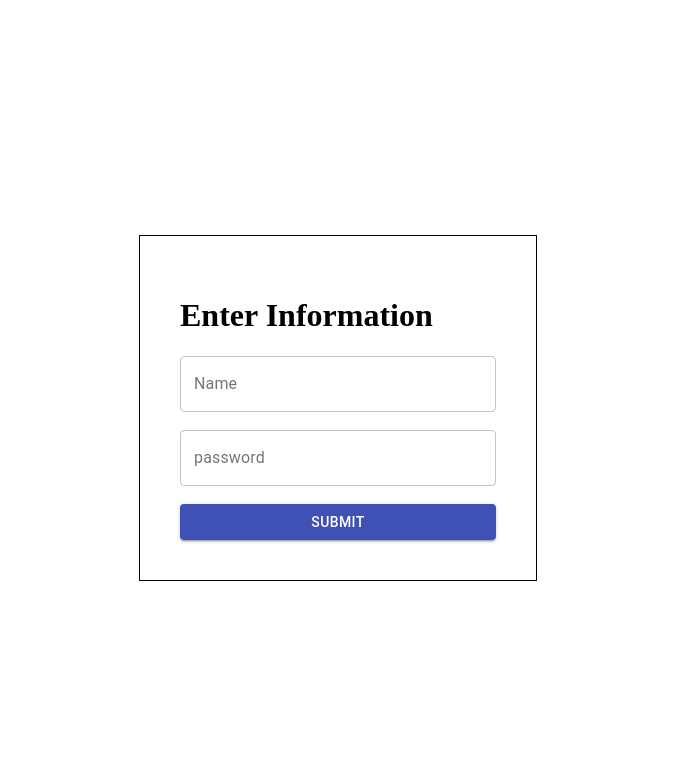
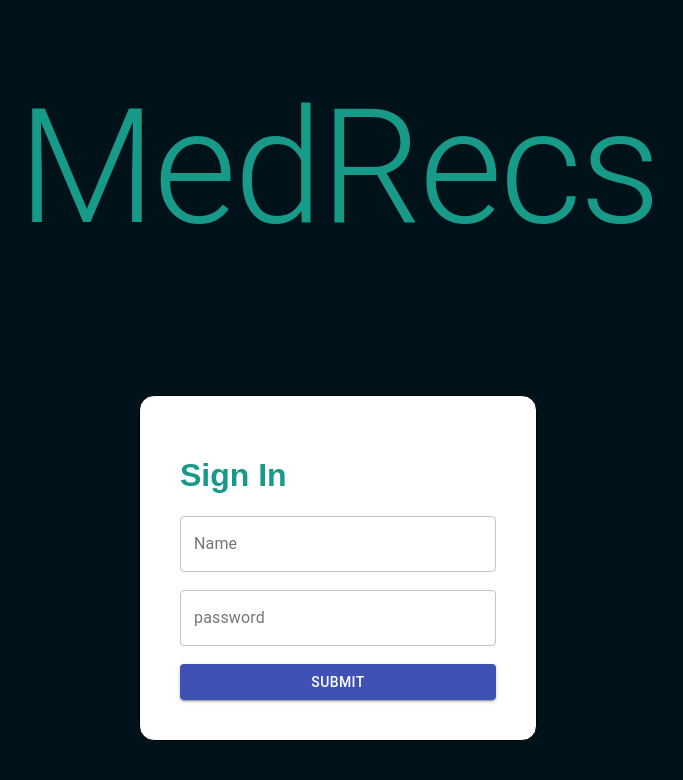
Before and after one commit to evanwechsler/PennAppsHackathon, a React (Create React App) app in the folder userapp/: page / in a window 1280 px wide. Shown: the top 780 px of the page, without its empty margins (302-985 px from the left). Built offline with nearby package versions, Linux system fonts and the light colour scheme.

Commit message:
Newest commit

```diff
--- a/userapp/package.json
+++ b/userapp/package.json
@@ -9,6 +9,7 @@
     "@testing-library/react": "^11.2.7",
     "@testing-library/user-event": "^12.8.3",
     "browser-router": "^0.2.0",
+    "lodash": "^4.17.21",
     "react": "^17.0.2",
     "react-dom": "^17.0.2",
     "react-scripts": "4.0.3",
--- a/userapp/src/App.jsx
+++ b/userapp/src/App.jsx
@@ -5,6 +5,7 @@ import LandingPage from './components/LandingPage'
 import RecordsPage from './components/RecordsPage'
 import { BrowserRouter as Router,
   Route } from 'react-router-dom';
+  import "./style.css"
 
 function App() {
   const [user, setUser] = useState(null);
--- a/userapp/src/components/AccordionItem.js
+++ b/userapp/src/components/AccordionItem.js
@@ -10,17 +10,22 @@ import Record from "./Record";
 
 const AccordionItem = (props) => {
     return (
-        <Accordion style={{ margin: "1rem" }}>
+        <Accordion style={{ margin: "1rem"}}>
         <AccordionSummary
           expandIcon={<ExpandMoreIcon />}
           aria-controls="panel1a-content"
           id="panel1a-header"
         >
-          <Typography className="accordion-header">{props.illness}</Typography>
+          <Typography variant="subtitle1" className="accordion-header">{props.illness}</Typography>
         </AccordionSummary>
 
         {props.records.map((record) => (
-          <AccordionDetails>
+          <AccordionDetails
+          style={{
+            display: "grid",
+            gridTemplateColumns: "repeat(3, 1fr)",
+            gap: "1rem",
+          }}>
             <Record record={record} />
           </AccordionDetails>
         ))}
--- a/userapp/src/components/LandingPage.js
+++ b/userapp/src/components/LandingPage.js
@@ -2,7 +2,8 @@ import React, {useState} from 'react';
 import Box from '@material-ui/core/Box';
 import {
     TextField,
-    Button
+    Button,
+    Typography
 } from '@material-ui/core'
 import * as ROUTES from '../routes';
 function LandingPage(props){
@@ -85,14 +86,20 @@ function LandingPage(props){
         props.history.push(ROUTES.RECORDS);
     }
     return (
-        <Box p={5} border={1} width = {1/4} display = "flex" justifyContent="center" flexDirection="column">
-            <h1>Enter Information</h1>
-            <TextField label="Name" variant='outlined' onChange = {e => setName(e.target.value)}></TextField>
-            <br/>
-            <TextField label="password" variant ='outlined' onChange = {e => setPassword(e.target.value)}></TextField>
-            <br/>
-            <Button variant='contained' color='primary' onClick={submit}>Submit</Button>
-        </Box>
+        <React.Fragment>
+            <Typography style={{ fontSize: 160}}variant="h1">MedRecs</Typography>
+            <Box borderRadius="15px" className = "box" p={5} border={1} width = {1/4} display = "flex" justifyContent="center" flexDirection="column">
+                <h1>Sign In</h1>
+                <TextField label="Name" variant='outlined' onChange = {e => setName(e.target.value)}></TextField>
+                <br/>
+                <TextField type="password" label="password" variant ='outlined' onChange = {e => setPassword(e.target.value)}></TextField>
+                <br/>
+                <Button variant='contained' color='primary' onClick={submit}>Submit</Button>
+            </Box>
+        </React.Fragment>
+
+
+
 
     )
 }
--- a/userapp/src/components/Record.js
+++ b/userapp/src/components/Record.js
@@ -1,13 +1,15 @@
 import React from "react";
+import _ from "lodash";
+import { Card, CardContent, Paper } from "@material-ui/core";
 
 export default function Record({ record }) {
   return (
-    <div>
+    <Paper style={{ padding: "1rem"}}>
       {Object.entries(record).map(([key, value]) => (
-        <p>
-          {key}: {value}
-        </p>
+        <div>
+          <strong>{_.startCase(key)}</strong>: {value}
+        </div>
       ))}
-    </div>
+    </Paper>
   );
 }
--- a/userapp/src/components/RecordsPage.js
+++ b/userapp/src/components/RecordsPage.js
@@ -1,9 +1,10 @@
 import React, {useEffect, useState} from "react";
 import AccordionItem from "./AccordionItem";
-import { Button } from "@material-ui/core";
+import Box from '@material-ui/core/Box';
 
 function RecordsPage(props){
     return (
+      <Box className="box" border={1} width={1/4} display = "flex" borderRadius="15px" p={3}>
           <div>
             <div
               style={{
@@ -22,13 +23,13 @@ function RecordsPage(props){
               </div>
             </div>
             {props.user &&
-
               Object.entries(props.user.illnesses).map(([illness, records]) => {
                 console.log(records);
                 return <AccordionItem illness={illness} records={records} />;
               })
             }
           </div>
+        </Box>
       );
 
 }
--- /dev/null
+++ b/userapp/src/style.css
@@ -0,0 +1,21 @@
+:root {
+    --background-color: #001219;
+    --accent-color: hsl(172,73%,35%)
+}
+
+body{
+    background-color: var(--background-color);
+    font-family: sans-serif;
+}
+
+.box {
+    background-color: white;
+}
+
+h1 {
+    color: var(--accent-color)
+}
+
+.titlecard{
+    margin: 0;
+}
```
Also changed, not shown: 1 other file (tests, documents, lock files or other folders). Lines whose indentation alone changed are shown as unchanged.
